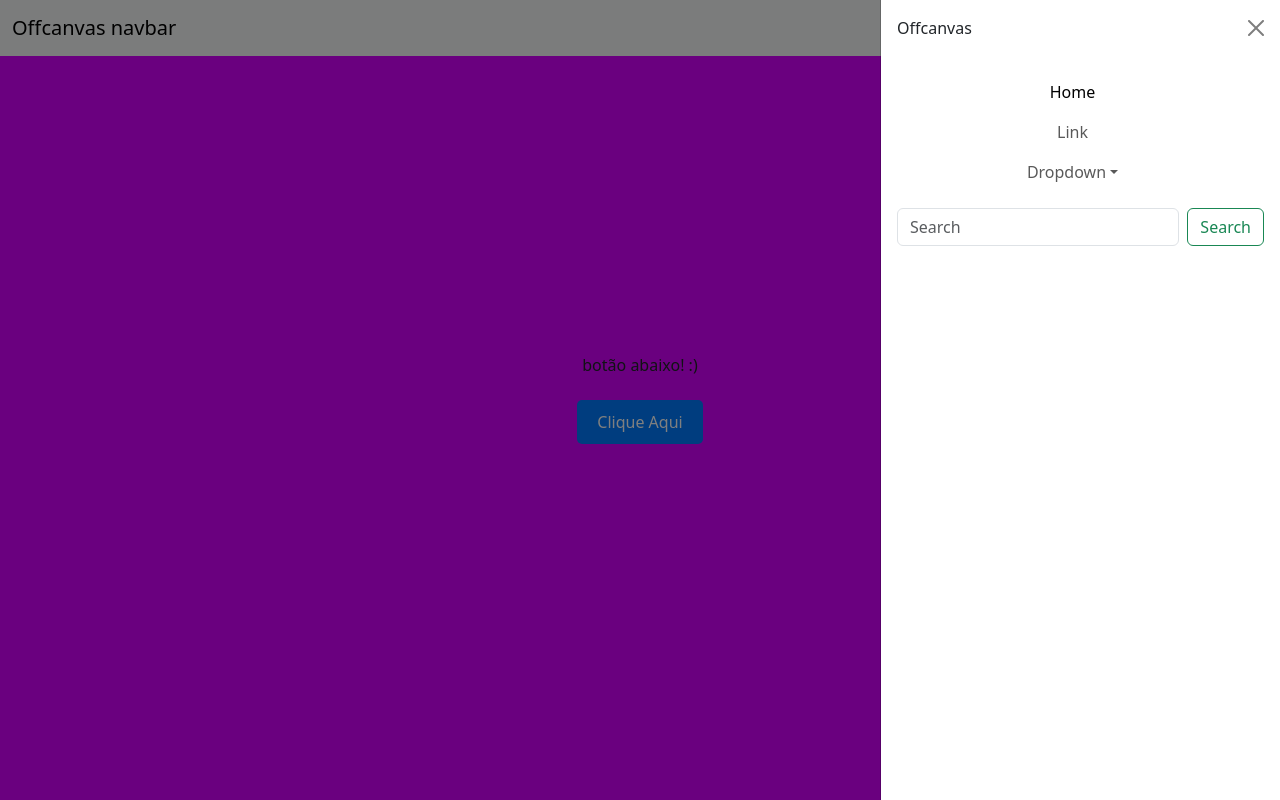
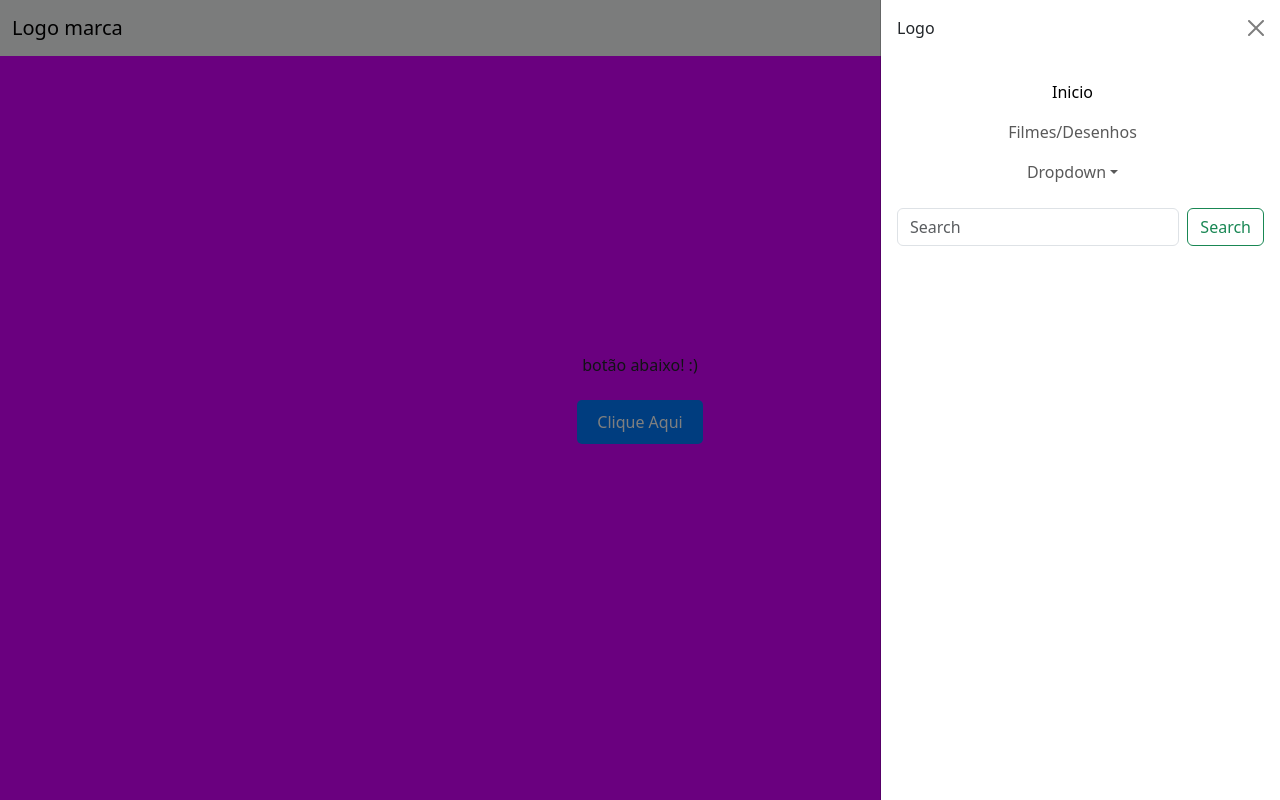
Before and after one commit to Man0Lulu/Projeto-front-end2023, a React (Create React App) app in the folder nosso-projeto/: page / in a window 1280 px wide. Both pictures are taken after a click on the button "Toggle navigation". Built offline with nearby package versions, Linux system fonts and the light colour scheme.

Commit message:
alteração no nome da barra de navegação e alguns botões #20

```diff
--- a/nosso-projeto/src/components/Navbar.js
+++ b/nosso-projeto/src/components/Navbar.js
@@ -3,22 +3,22 @@ function Navbar() {
         <div>
             <nav className="navbar bg-body-tertiary fixed-top">
                 <div className="container-fluid">
-                    <a className="navbar-brand" href="#">Offcanvas navbar</a>
+                    <a className="navbar-brand" href="#">Logo marca</a>
                     <button className="navbar-toggler" type="button" data-bs-toggle="offcanvas" data-bs-target="#offcanvasNavbar" aria-controls="offcanvasNavbar" aria-label="Toggle navigation">
                         <span className="navbar-toggler-icon"></span>
                     </button>
                     <div className="offcanvas offcanvas-end" tabindex="-1" id="offcanvasNavbar" aria-labelledby="offcanvasNavbarLabel">
                         <div className="offcanvas-header">
-                            <h5 className="offcanvas-title" id="offcanvasNavbarLabel">Offcanvas</h5>
+                            <h5 className="offcanvas-title" id="offcanvasNavbarLabel">Logo</h5>
                             <button type="button" className="btn-close" data-bs-dismiss="offcanvas" aria-label="Close"></button>
                         </div>
                         <div className="offcanvas-body">
                             <ul className="navbar-nav justify-content-end flex-grow-1 pe-3">
                                 <li className="nav-item">
-                                    <a className="nav-link active" aria-current="page" href="#">Home</a>
+                                    <a className="nav-link active" aria-current="page" href="#">Inicio</a>
                                 </li>
                                 <li className="nav-item">
-                                    <a className="nav-link" href="#">Link</a>
+                                    <a className="nav-link" href="#">Filmes/Desenhos</a>
                                 </li>
                                 <li className="nav-item dropdown">
                                     <a className="nav-link dropdown-toggle" href="#" role="button" data-bs-toggle="dropdown" aria-expanded="false">
```
Also changed, not shown: 1 other file (tests, documents, lock files or other folders).
